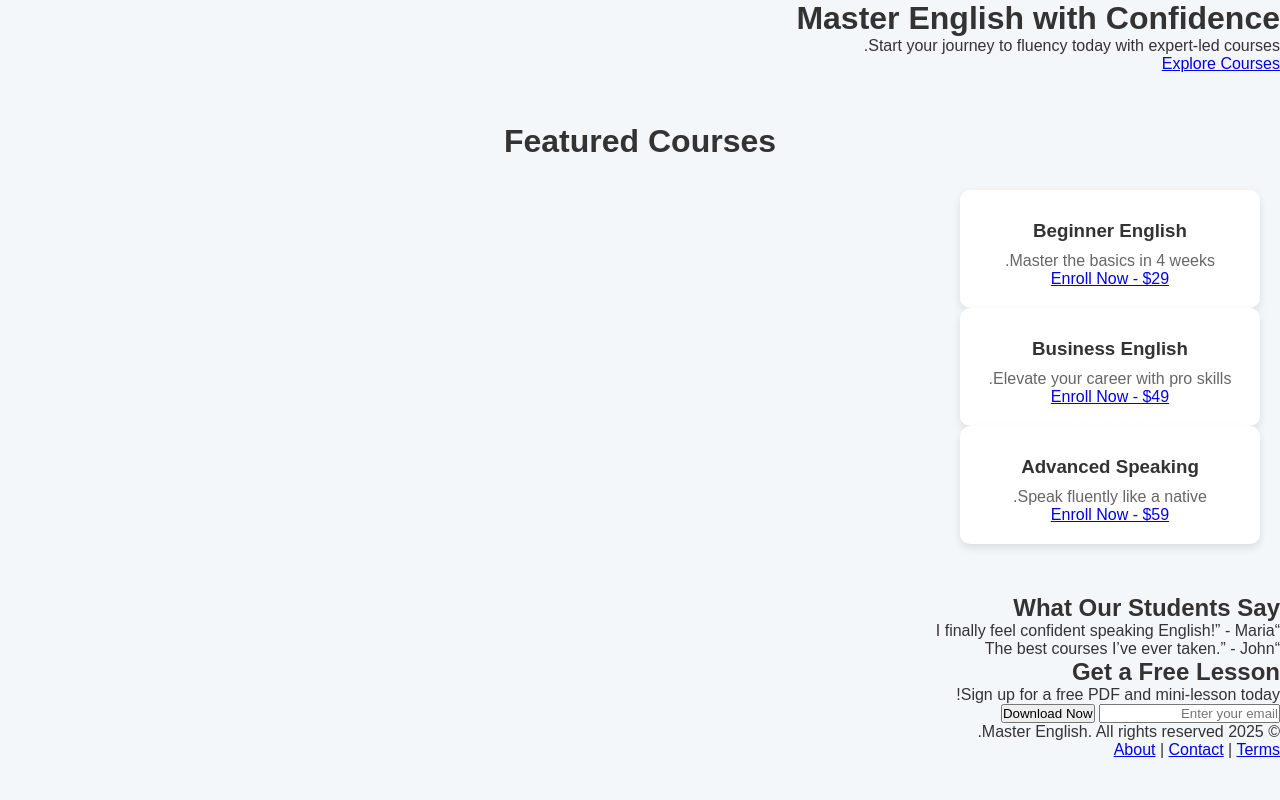
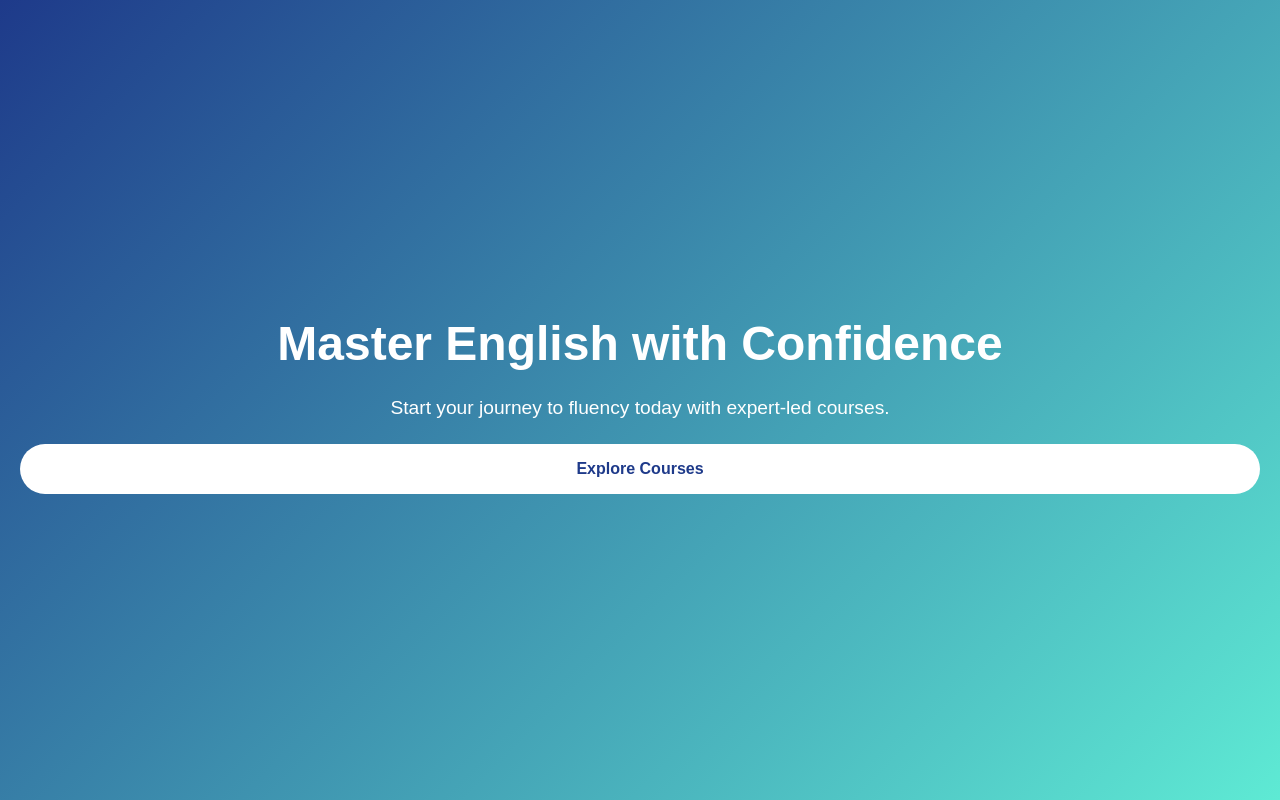
Before and after one commit to mohamadali84aa/Masterenglish, a plain HTML site: page index.html in a window 1280 px wide. Shown: the top 800 px of the page. Drawn offline with Linux system fonts and the light colour scheme.

Commit message:
Update styles.css

```diff
--- a/styles.css
+++ b/styles.css
@@ -1,3 +1,4 @@
+/* Reset and Base Styles */
 * {
     margin: 0;
     padding: 0;
@@ -6,169 +7,159 @@
 }
 
 body {
-    direction: rtl;
-    background: #f4f7fa;
-    color: #333;
+    background: #F3F4F6; /* Soft gray */
+    color: #1E3A8A; /* Deep blue */
+    line-height: 1.6;
 }
 
-/* هدر */
-.hero-section {
+/* Hero Section */
+.hero {
     height: 100vh;
-    background: url('https://via.placeholder.com/1920x1080') center/cover no-repeat;
-    position: relative;
+    background: linear-gradient(135deg, #1E3A8A, #5EEAD4); /* Blue to teal gradient */
+    color: #FFFFFF;
+    text-align: center;
     display: flex;
     flex-direction: column;
     justify-content: center;
-    align-items: center;
-    text-align: center;
-    color: #fff;
+    padding: 0 20px;
 }
 
-.hero-section::before {
-    content: '';
-    position: absolute;
-    top: 0;
-    left: 0;
-    width: 100%;
-    height: 100%;
-    background: rgba(0, 102, 204, 0.3);
+.hero h1 {
+    font-size: 3rem;
+    margin-bottom: 10px;
 }
 
-.navbar {
-    position: absolute;
-    top: 0;
-    width: 100%;
-    padding: 20px;
-    display: flex;
-    justify-content: space-between;
-    align-items: center;
+.hero p {
+    font-size: 1.2rem;
+    margin-bottom: 20px;
 }
 
-.logo {
-    font-size: 2rem;
+.cta-btn {
+    display: inline-block;
+    padding: 12px 30px;
+    background: #FFFFFF;
+    color: #1E3A8A;
+    text-decoration: none;
+    border-radius: 25px;
     font-weight: bold;
-    color: #fff;
+    transition: background 0.3s ease;
 }
 
-.nav-links {
-    list-style: none;
-    display: flex;
-    gap: 20px;
+.cta-btn:hover {
+    background: linear-gradient(135deg, #5EEAD4, #1E3A8A);
+    color: #FFFFFF;
 }
 
-.nav-links li a {
-    color: #fff;
-    text-decoration: none;
-    font-size: 1.1rem;
-}
-
-.hero-title {
-    font-size: 3rem;
-    margin-bottom: 20px;
-    animation: fadeIn 2s ease-in;
-}
-
-.cta-buttons .btn {
-    padding: 10px 20px;
-    margin: 0 10px;
-    border: none;
-    border-radius: 25px;
-    cursor: pointer;
-    font-size: 1.1rem;
-    transition: transform 0.3s;
-}
-
-.btn-primary {
-    background: #ff7043;
-    color: #fff;
-}
-
-.btn-secondary {
-    background: transparent;
-    border: 2px solid #fff;
-    color: #fff;
-}
-
-.btn:hover {
-    transform: scale(1.1);
-}
-
-/* اسلایدر */
+/* Featured Courses */
 .featured-courses {
-    padding: 50px 20px;
+    padding: 60px 20px;
     text-align: center;
 }
 
 .featured-courses h2 {
-    font-size: 2rem;
-    margin-bottom: 30px;
+    font-size: 2.5rem;
+    margin-bottom: 40px;
 }
 
-.slider {
-    display: flex;
-    gap: 20px;
-    overflow-x: auto;
-    padding: 20px;
-}
-
-.course-card {
-    background: #fff;
-    border-radius: 10px;
-    padding: 20px;
-    width: 300px;
-    text-align: center;
-    box-shadow: 0 4px 8px rgba(0, 0, 0, 0.1);
-    transition: transform 0.3s;
-}
-
-.course-card:hover {
-    transform: scale(1.05);
-}
-
-.course-card img {
-    width: 100%;
-    border-radius: 10px;
-}
-
-.course-card h3 {
-    margin: 10px 0;
-}
-
-.course-card p {
-    color: #666;
-}
-
-/* چرا ما */
-.why-us {
-    background: #e3f2fd;
-    padding: 50px 20px;
-    text-align: center;
-}
-
-.why-us h2 {
-    font-size: 2rem;
-    margin-bottom: 30px;
-}
-
-.why-us-grid {
+.course-grid {
     display: grid;
-    grid-template-columns: repeat(auto-fit, minmax(150px, 1fr));
+    grid-template-columns: repeat(auto-fit, minmax(250px, 1fr));
     gap: 20px;
     max-width: 1200px;
     margin: 0 auto;
 }
 
-.why-us-item {
+.course-card {
+    background: #FFFFFF;
     padding: 20px;
+    border-radius: 10px;
+    box-shadow: 0 4px 6px rgba(0, 0, 0, 0.1);
+    transition: transform 0.3s ease;
 }
 
-.why-us-item .icon {
-    font-size: 2rem;
-    display: block;
-    margin-bottom: 10px;
+.course-card:hover {
+    transform: translateY(-5px);
 }
 
+.course-btn {
+    display: inline-block;
+    margin-top: 10px;
+    padding: 8px 20px;
+    background: linear-gradient(135deg, #1E3A8A, #5EEAD4);
+    color: #FFFFFF;
+    text-decoration: none;
+    border-radius: 20px;
+}
+
+/* Testimonials */
+.testimonials {
+    padding: 60px 20px;
+    background: #D1D5DB; /* Soft gray */
+    text-align: center;
+}
+
+.testimonials h2 {
+    font-size: 2.5rem;
+    margin-bottom: 40px;
+}
+
+.testimonial-grid {
+    display: flex;
+    justify-content: center;
+    gap: 20px;
+    flex-wrap: wrap;
+}
+
+.testimonial {
+    background: #FFFFFF;
+    padding: 20px;
+    border-radius: 10px;
+    max-width: 300px;
+    opacity: 0;
+    animation: fadeIn 1s forwards;
+}
+
+/* Free Resource */
+.free-resource {
+    padding: 60px 20px;
+    text-align: center;
+}
+
+.free-resource h2 {
+    font-size: 2.5rem;
+    margin-bottom: 20px;
+}
+
+.email-form {
+    display: flex;
+    justify-content: center;
+    gap: 10px;
+    max-width: 500px;
+    margin: 0 auto;
+}
+
+.email-form input {
+    padding: 10px;
+    border: 1px solid #D1D5DB;
+    border-radius: 5px;
+    flex: 1;
+}
+
+/* Footer */
+footer {
+    padding: 20px;
+    text-align: center;
+    background: #1E3A8A;
+    color: #FFFFFF;
+}
+
+.footer-links a {
+    color: #5EEAD4;
+    text-decoration: none;
+    margin: 0 5px;
+}
+
+/* Animations */
 @keyframes fadeIn {
-    from { opacity: 0; }
     to { opacity: 1; }
 }
```
